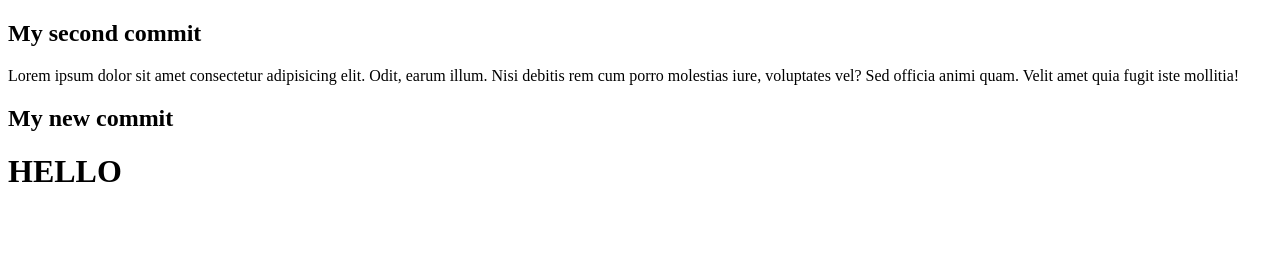
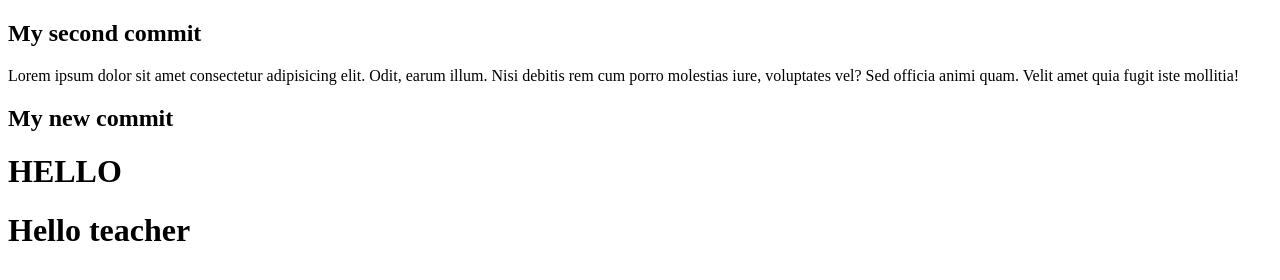
Before and after one commit to dacorpi/2ndclass, a plain HTML site: page index.html in a window 1280 px wide. Drawn offline with Linux system fonts and the light colour scheme.

Commit message:
first commit by emmanuel

```diff
--- a/index.html
+++ b/index.html
@@ -10,5 +10,6 @@
     <p>Lorem ipsum dolor sit amet consectetur adipisicing elit. Odit, earum illum. Nisi debitis rem cum porro molestias iure, voluptates vel? Sed officia animi quam. Velit amet quia fugit iste mollitia!</p>
     <h2>My new commit</h2>
     <h1>HELLO</h1>
+    <h1>Hello teacher </h1>
 </body>
 </html>
```
